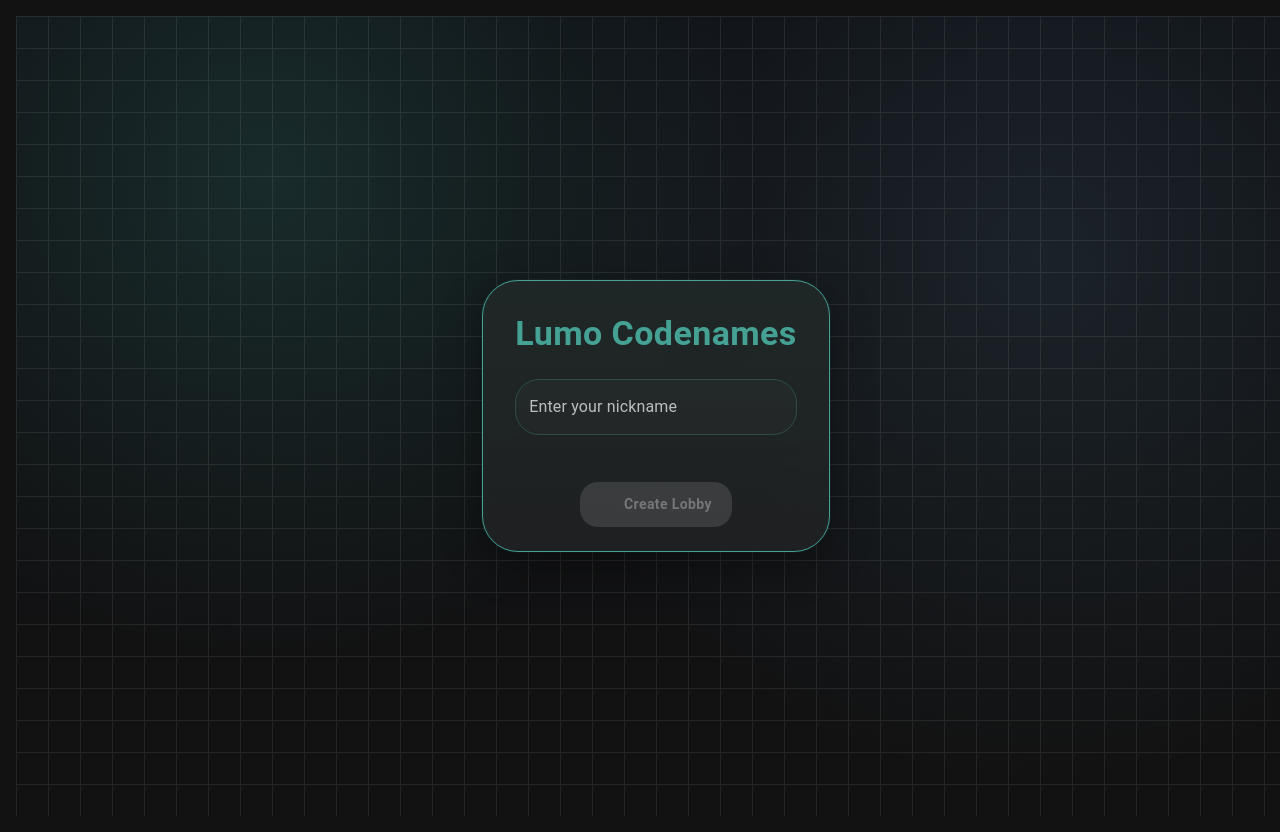
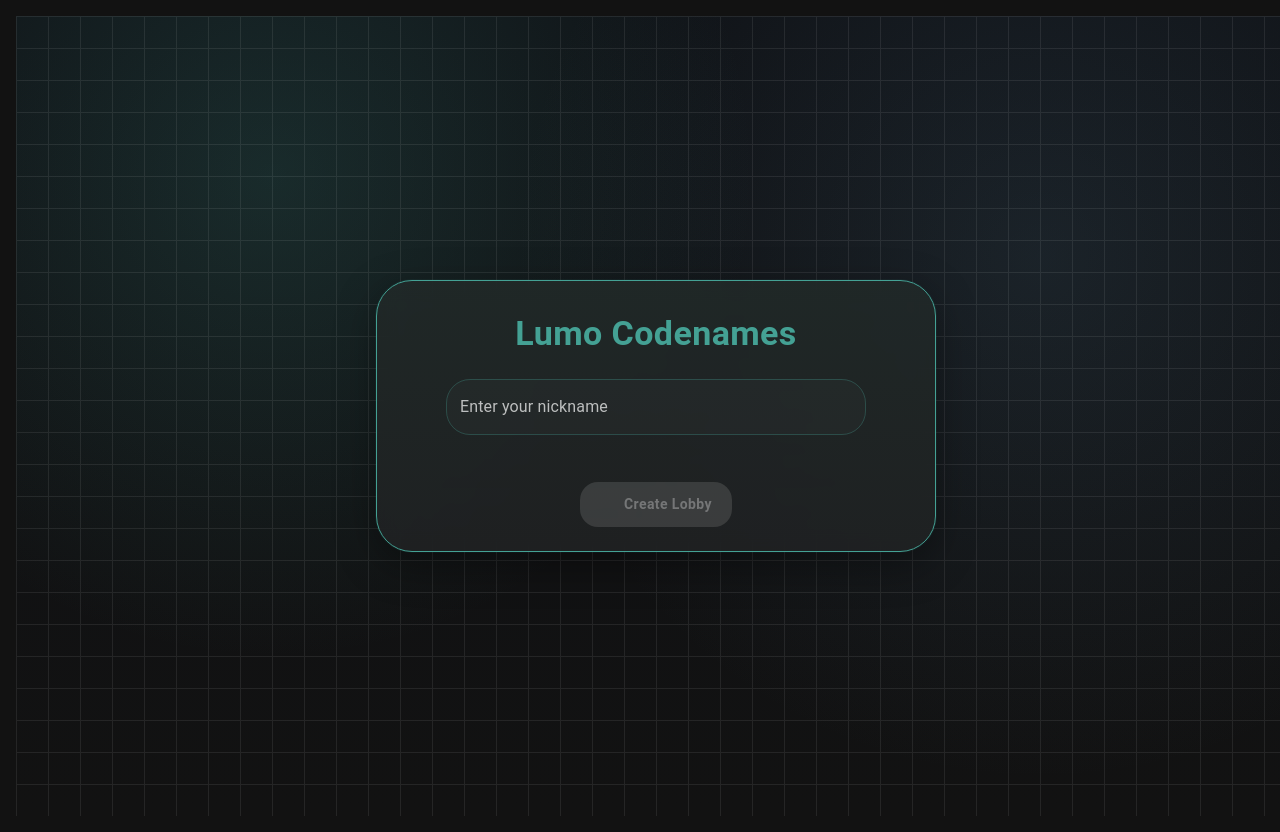
Before and after one commit to Momin2004/codenames, a React (Vite) app: page / in a window 1280 px wide. Built offline with nearby package versions, Linux system fonts and the light colour scheme; no server answers; some icons are missing.

Commit message:
Add background component

```diff
--- a/src/App.tsx
+++ b/src/App.tsx
@@ -10,7 +10,7 @@ export default function App() {
     <Routes>
       <Route path="/" element={<Layout />}>
         <Route path="" element={<HomeOverview />} />
-        <Route path="dd" element={<GameOverview />} />
+        <Route path="fd" element={<GameOverview />} />
         <Route path="lobby/:lobbyId" element={<LobbyOverview />} />
       </Route>
     </Routes>
--- /dev/null
+++ b/src/components/styled/Background.tsx
@@ -0,0 +1,41 @@
+import { Box } from "@mui/material";
+import type { PropsWithChildren } from "react";
+
+export function Background({ children }: PropsWithChildren) {
+  return (
+    <Box
+      sx={{
+        minHeight: "100vh",
+        width: "100vw",
+        position: "relative",
+        overflow: "hidden",
+        display: "grid",
+        placeItems: "center",
+        p: 2,
+        background: `
+          radial-gradient(circle at 20% 20%, rgba(68, 161, 148, 0.18), transparent 40%),
+          radial-gradient(circle at 80% 30%, rgba(83, 125, 150, 0.16), transparent 45%),
+          linear-gradient(180deg, #0f1115 0%, #121212 100%)
+        `,
+      }}
+    >
+      <Box
+        sx={{
+          position: "absolute",
+          inset: 0,
+          pointerEvents: "none",
+          opacity: 0.08,
+          backgroundImage: `
+            linear-gradient(to right, #ffffff 1px, transparent 1px),
+            linear-gradient(to bottom, #ffffff 1px, transparent 1px)
+          `,
+          backgroundSize: "32px 32px",
+        }}
+      />
+
+      <Box sx={{ position: "relative", zIndex: 1, width: "100%", maxWidth: 560 }}>
+        {children}
+      </Box>
+    </Box>
+  );
+}
--- a/src/pages/GameOverview.tsx
+++ b/src/pages/GameOverview.tsx
@@ -1,11 +1,10 @@
 import { BoardDisplay } from "@/components/board/BoardDisplay";
-
+import { Background } from "@/components/styled/Background";
 
 export default function GameOverview() {
   return (
-    <div>
-      <h1>Game</h1>
+    <Background>
       <BoardDisplay />
-    </div >
-  );
+    </Background>
+  )
 }
--- a/src/pages/HomeOverview.tsx
+++ b/src/pages/HomeOverview.tsx
@@ -1,41 +1,10 @@
-import { Box } from "@mui/material";
 import { CreateLobbyCard } from "@/components/home/CreateLobbyCard";
+import { Background } from "@/components/styled/Background";
 
 export default function HomeOverview() {
   return (
-    <Box
-      sx={{
-        minHeight: "100vh",
-        width: "100vw",
-        display: "grid",
-        placeItems: "center",
-        p: 2,
-        position: "relative",
-        overflow: "hidden",
-        background: `
-          radial-gradient(circle at 20% 20%, rgba(68, 161, 148, 0.18), transparent 40%),
-          radial-gradient(circle at 80% 30%, rgba(83, 125, 150, 0.16), transparent 45%),
-          linear-gradient(180deg, #0f1115 0%, #121212 100%)
-        `,
-      }}
-    >
-      <Box
-        sx={{
-          position: "absolute",
-          inset: 0,
-          pointerEvents: "none",
-          opacity: 0.08,
-          backgroundImage: `
-            linear-gradient(to right, #ffffff 1px, transparent 1px),
-            linear-gradient(to bottom, #ffffff 1px, transparent 1px)
-          `,
-          backgroundSize: "32px 32px",
-        }}
-      />
-
-      <Box sx={{ position: "relative", zIndex: 1 }}>
-        <CreateLobbyCard />
-      </Box>
-    </Box>
-  );
+    <Background>
+      <CreateLobbyCard />
+    </Background>
+  )
 }
--- a/src/pages/LobbyOverview.tsx
+++ b/src/pages/LobbyOverview.tsx
@@ -1,41 +1,11 @@
 import { LobbyDisplay } from "@/components/lobby/LobbyDisplay";
+import { Background } from "@/components/styled/Background";
 import { Box } from "@mui/material";
 
 export default function LobbyOverview() {
   return (
-    <Box
-      sx={{
-        minHeight: "100vh",
-        width: "100vw",
-        display: "grid",
-        placeItems: "center",
-        p: 2,
-        position: "relative",
-        overflow: "hidden",
-        background: `
-          radial-gradient(circle at 20% 20%, rgba(68, 161, 148, 0.18), transparent 40%),
-          radial-gradient(circle at 80% 30%, rgba(83, 125, 150, 0.16), transparent 45%),
-          linear-gradient(180deg, #0f1115 0%, #121212 100%)
-        `,
-      }}
-    >
-      <Box
-        sx={{
-          position: "absolute",
-          inset: 0,
-          pointerEvents: "none",
-          opacity: 0.08,
-          backgroundImage: `
-            linear-gradient(to right, #ffffff 1px, transparent 1px),
-            linear-gradient(to bottom, #ffffff 1px, transparent 1px)
-          `,
-          backgroundSize: "32px 32px",
-        }}
-      />
-
-      <Box sx={{ position: "relative", zIndex: 1 }}>
-        <LobbyDisplay />
-      </Box>
-    </Box>
-  );
+    <Background>
+      <LobbyDisplay />
+    </Background >
+  )
 }
```
